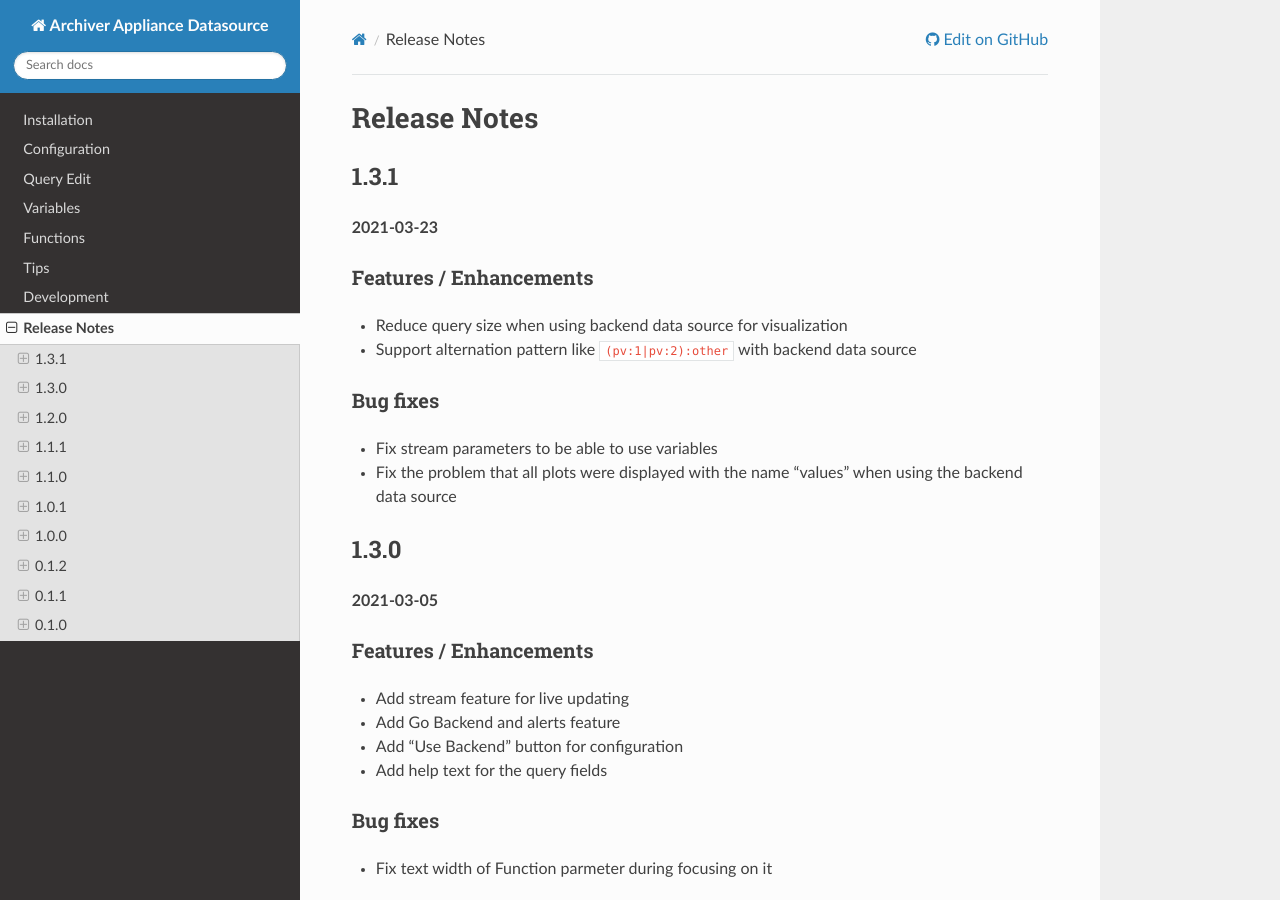
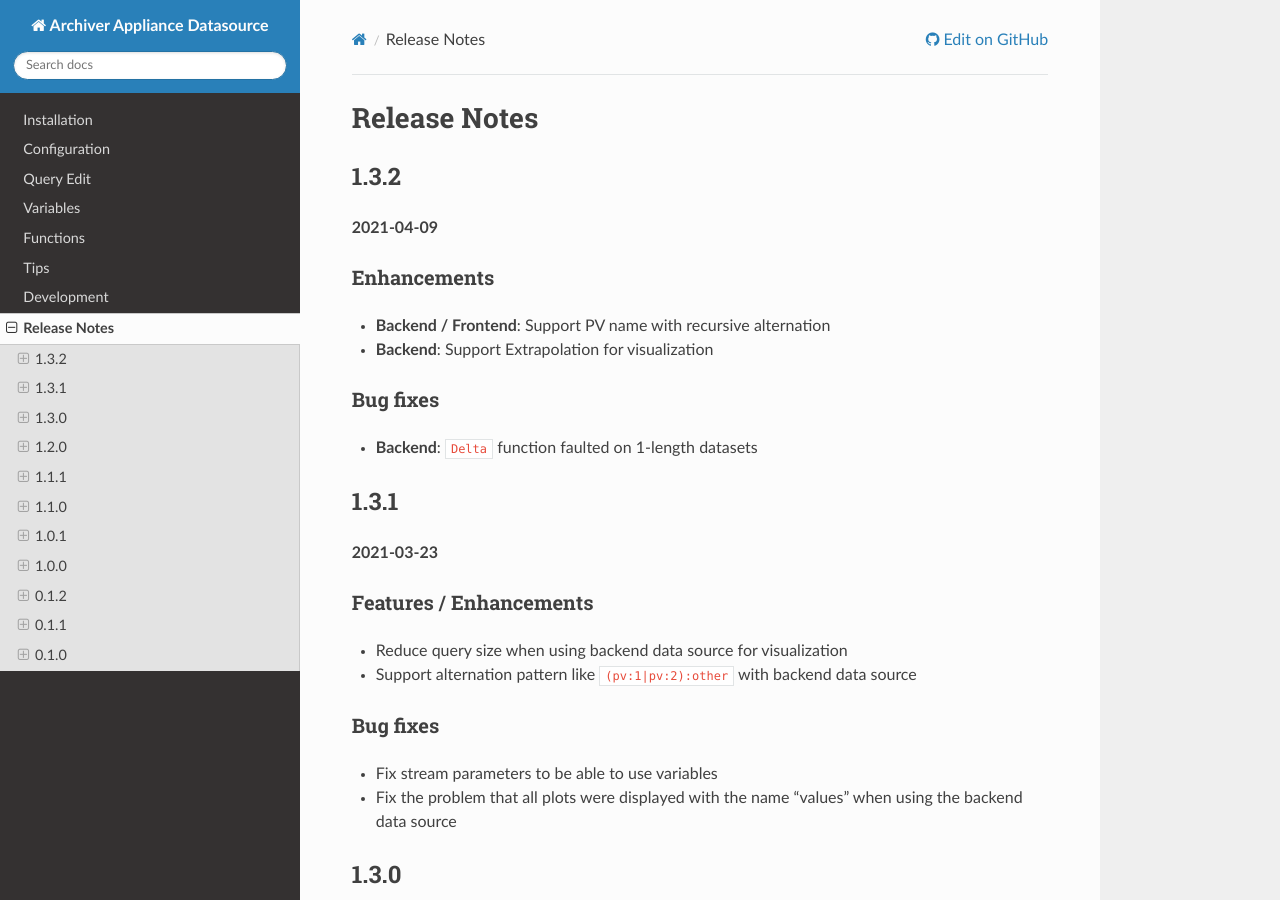
Before and after one commit to sasaki77/archiverappliance-datasource, a Sphinx documentation site: the page built from docs/releases.md, in a window 1280 px wide and 900 px high. Built offline with Sphinx 7.4.7 and the Read the Docs theme 2.0.0, drawn with Linux system fonts in a browser that asks for light colours.

Commit message:
Update for releasing 1.3.2

```diff
--- a/docs/releases.md
+++ b/docs/releases.md
@@ -1,4 +1,15 @@
 # Release Notes
+## 1.3.2
+
+**2021-04-09**
+
+### Enhancements
+- **Backend / Frontend**: Support PV name with recursive alternation
+- **Backend**: Support Extrapolation for visualization
+
+### Bug fixes
+- **Backend**: `Delta` function faulted on 1-length datasets
+
 ## 1.3.1
 
 **2021-03-23**
--- a/package.json
+++ b/package.json
@@ -2,7 +2,7 @@
   "name": "sasaki77-archiver-appliance",
   "alerting": true,
   "private": true,
-  "version": "1.3.1",
+  "version": "1.3.2",
   "description": "ArchiverAppliance",
   "main": "index.js",
   "scripts": {
```
Also changed, not shown: CHANGELOG.md (+9 -0 lines).
